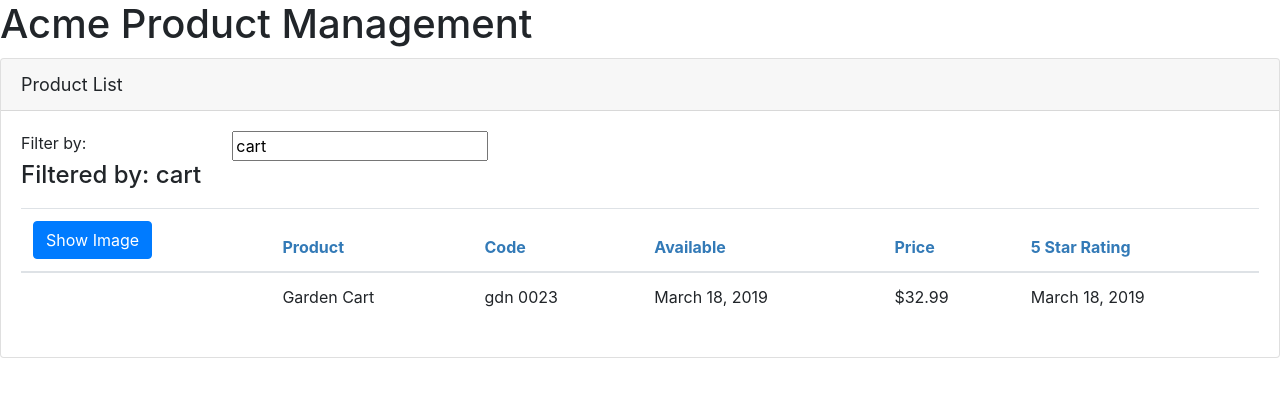
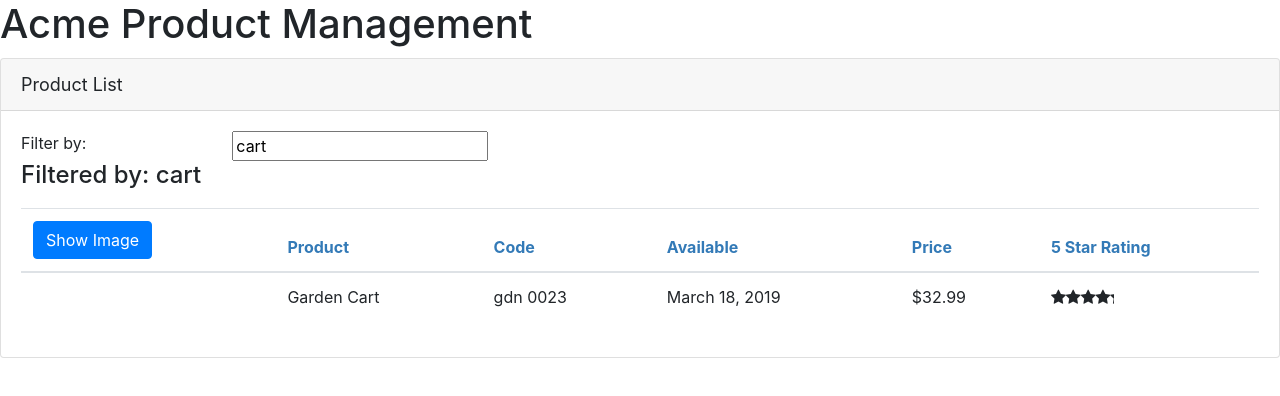
Before and after one commit to krystiansulinski/Angular-GettingStarted, an Angular app in the folder APM-Start/: page /products in a window 1280 px wide. Shown: the top 396 px of the page. Built offline with nearby package versions, Linux system fonts and the light colour scheme.

Commit message:
Chapter 8

```diff
--- a/APM-Start/src/app/app.module.ts
+++ b/APM-Start/src/app/app.module.ts
@@ -5,13 +5,15 @@ import { FormsModule } from '@angular/forms';
 import { AppComponent } from './app.component';
 import { ProductListComponent } from './products/product-list.component';
 import { ConvertToSpacesPipe } from './shared/convert-to-spaces.pipe';
+import { StarComponent } from './shared/star.component';
 
 
 @NgModule({
   declarations: [
     AppComponent,
     ProductListComponent,
-    ConvertToSpacesPipe
+    ConvertToSpacesPipe,
+    StarComponent,
   ],
   imports: [
     BrowserModule,
--- a/APM-Start/src/app/products/product-list.component.html
+++ b/APM-Start/src/app/products/product-list.component.html
@@ -46,7 +46,10 @@
             <td>{{ product.productCode | lowercase | convertToSpaces: '-'}}</td>
             <td>{{ product.releaseDate }}</td>
             <td>{{ product.price | currency:'USD':'symbol':'1.2-2' }}</td>
-            <td>{{ product.releaseDate }}</td>
+            <td>
+              <pm-star [rating]='product.starRating'
+                       (ratingClicked)='onRatingClicked($event)'></pm-star>
+            </td>
           </tr>
         </tbody>
       </table>
--- a/APM-Start/src/app/products/product-list.component.ts
+++ b/APM-Start/src/app/products/product-list.component.ts
@@ -81,6 +81,10 @@ export class ProductListComponent implements OnInit {
         this.listFilter = 'cart';
     }
 
+    onRatingClicked(message: string): void {
+        this.pageTitle = 'Product List: ' + message;
+    }
+
     performFilter(filterBy: string): IProduct[] {
         filterBy = filterBy.toLocaleLowerCase();
         return this.products.filter((product: IProduct) =>
--- a/APM-Start/src/app/shared/star.component.html
+++ b/APM-Start/src/app/shared/star.component.html
@@ -1,6 +1,7 @@
 <div class="crop"
      [style.width.px]="starWidth"
-     [title]="rating">
+     [title]="rating"
+     (click)="onClick()">
   <div style="width: 75px">
     <span class="fa fa-star"></span>
     <span class="fa fa-star"></span>
--- /dev/null
+++ b/APM-Start/src/app/shared/star.component.ts
@@ -0,0 +1,20 @@
+import { Component, OnChanges, Input, EventEmitter, Output } from '@angular/core';
+
+@Component({
+    selector: 'pm-star',
+    templateUrl: './star.component.html',
+    styleUrls: ['./star.component.css'],
+})
+export class StarComponent implements OnChanges {
+    @Input() rating: number;
+    starWidth: number;
+    @Output() ratingClicked: EventEmitter<string> = new EventEmitter<string>();
+
+    ngOnChanges(): void {
+        this.starWidth = this.rating * 75 / 5;
+    }
+
+    onClick(): void {
+        this.ratingClicked.emit(`The rating ${this.rating} was clicked.`);
+    }
+}
```
